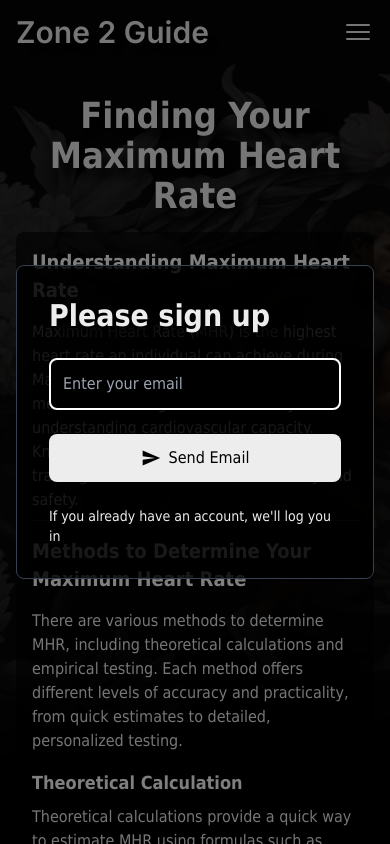
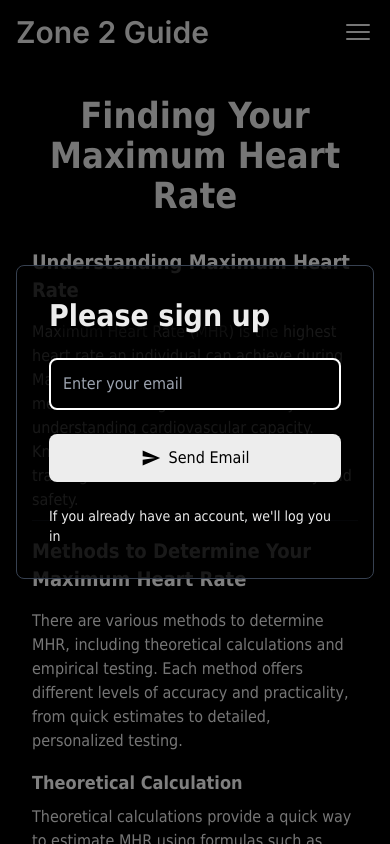
Before and after one commit to ulrikhaaland/zone2, a Next.js app: page /articles/maximum-heart-rate in a window 390 px wide. Built offline with nearby package versions, Linux system fonts and the light colour scheme; no server answers.

Commit message:
mobile article black bg

```diff
--- a/app/components/blog/BlogPostScaffold.tsx
+++ b/app/components/blog/BlogPostScaffold.tsx
@@ -47,7 +47,7 @@ const BlogPostScaffold: React.FC<BlogPostScaffoldProps> = ({ post }) => {
   };
 
   return (
-    <div className="w-full font-custom min-h-screen flex relative">
+    <div className="w-full font-custom min-h-screen flex relative bg-black">
       <div
         style={{
           position: "absolute",
@@ -72,7 +72,9 @@ const BlogPostScaffold: React.FC<BlogPostScaffoldProps> = ({ post }) => {
         ></div>
         <div
           style={{
-            backgroundColor: "rgba(0, 0, 0, 0.8)",
+            backgroundColor: `${
+              isMobileView ? "rgba(0, 0, 0, 1)" : "rgba(0, 0, 0, 0.8)"
+            }`,
             position: "absolute",
             top: 0,
             left: 0,
@@ -104,10 +106,7 @@ const BlogPostScaffold: React.FC<BlogPostScaffoldProps> = ({ post }) => {
                         inset-0 bg-black bg-opacity-60 rounded-lg md:border md:border-gray-700
                         ${isMobileView && "mx-4"}`}
               >
-                <div
-                  className="px-4 pb-4 text-whitebg"
-                  ref={containerRef}
-                >
+                <div className="px-4 pb-4 text-whitebg" ref={containerRef}>
                   <ul className="list-none">
                     {post.items.map((item, index) => (
                       <BlogSection
```
